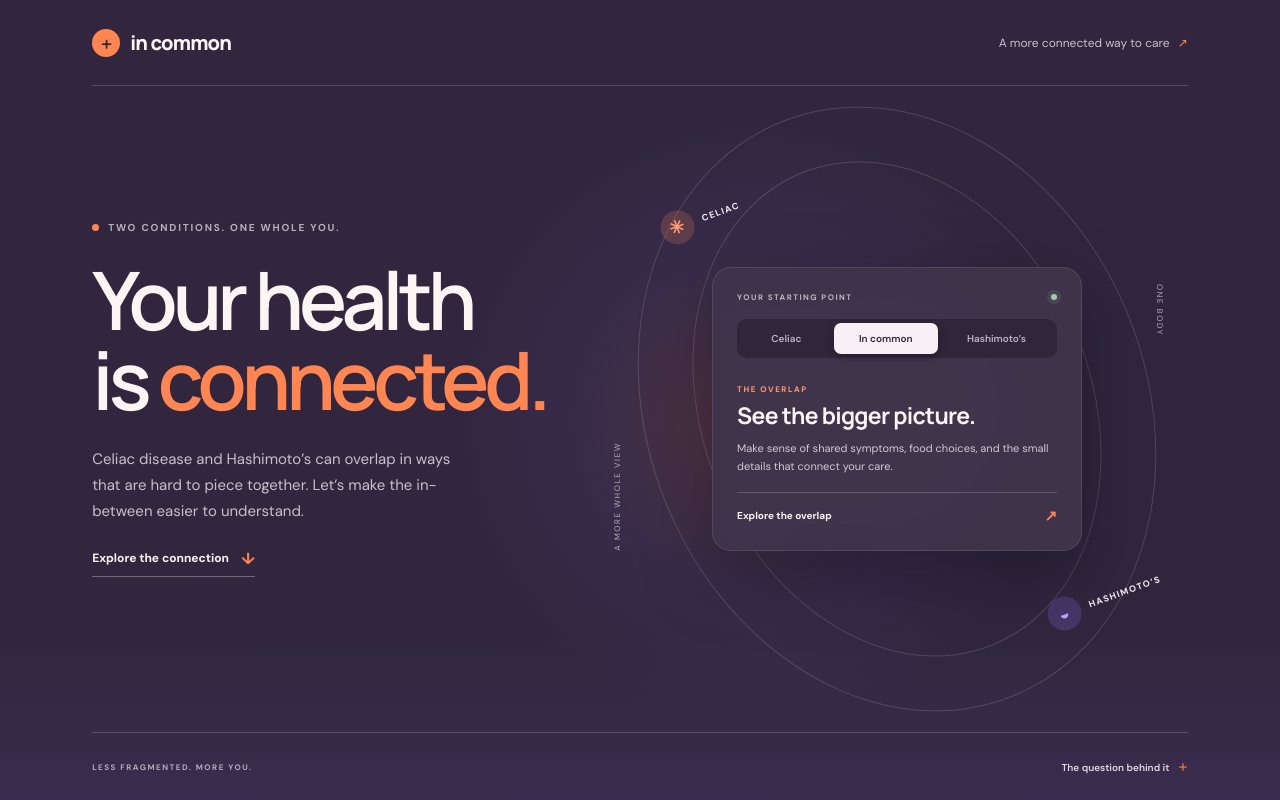
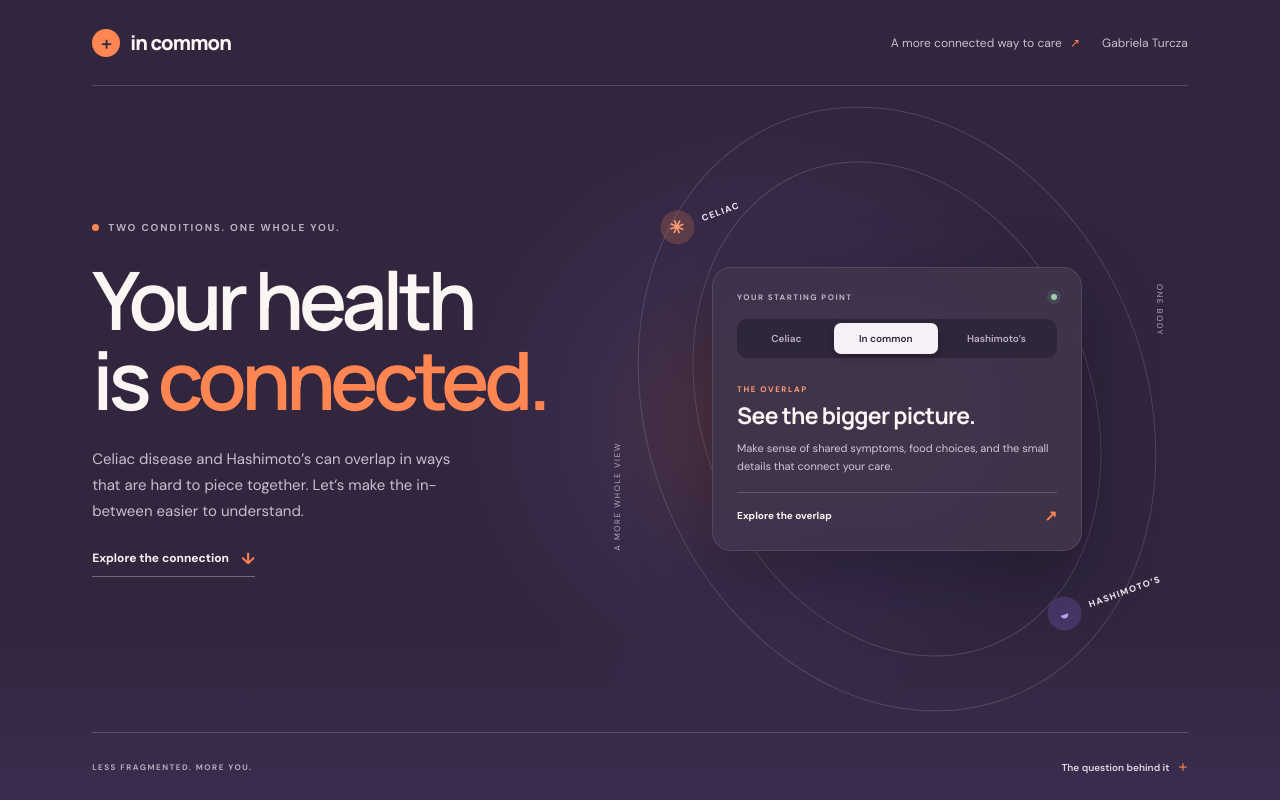
Before and after one commit to Gabr13l4/Proyecto_Personal_WEB_ELISAVA, a plain HTML site: page index.html in a window 1280 px wide. Shown: the top 800 px of the page. Drawn offline with Linux system fonts and the light colour scheme.

Commit message:
Add Gabriela Turcza to header

```diff
--- a/index.html
+++ b/index.html
@@ -17,7 +17,7 @@
   <section class="hero" id="top">
     <header class="topbar">
       <a class="wordmark" href="#top" aria-label="In Common home"><span class="mark" aria-hidden="true">+</span> in common</a>
-      <a class="top-link" href="#hashimoto">A more connected way to care <span aria-hidden="true">↗</span></a>
+      <div style="display:flex;align-items:center;gap:22px"><a class="top-link" href="#hashimoto">A more connected way to care <span aria-hidden="true">↗</span></a><span style="font-size:12px;color:#c8bfce;white-space:nowrap">Gabriela Turcza</span></div>
     </header>
 
     <section class="hero-content" aria-labelledby="hero-title">
```
